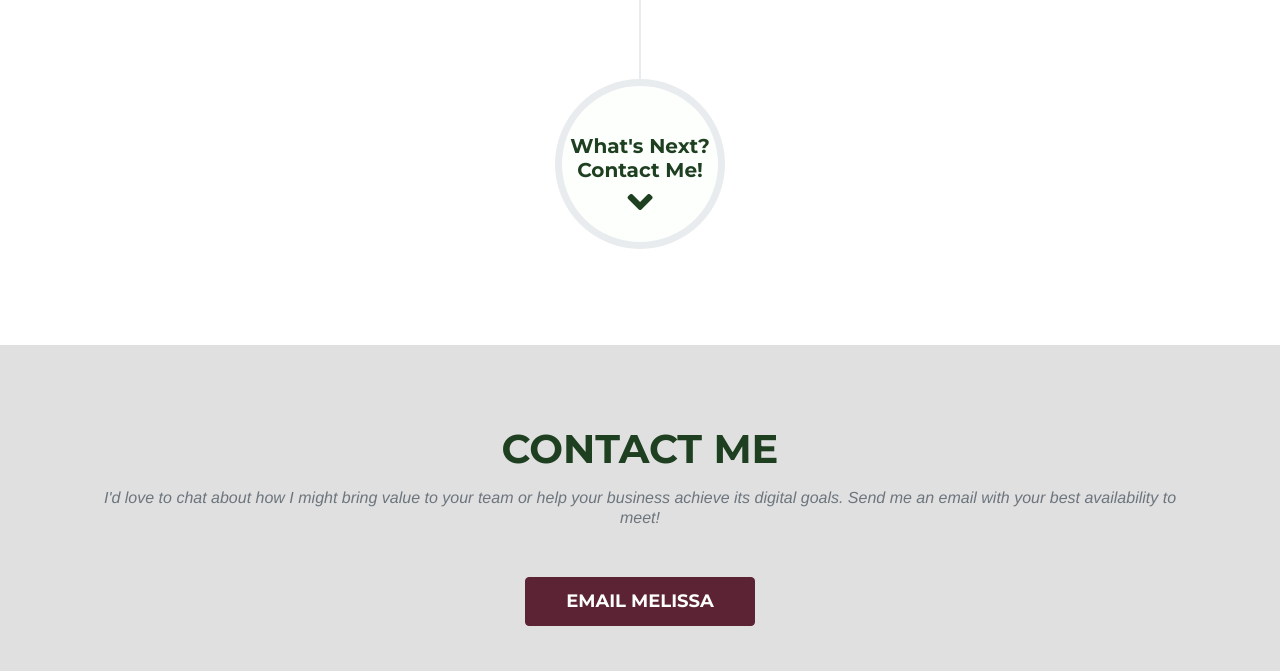
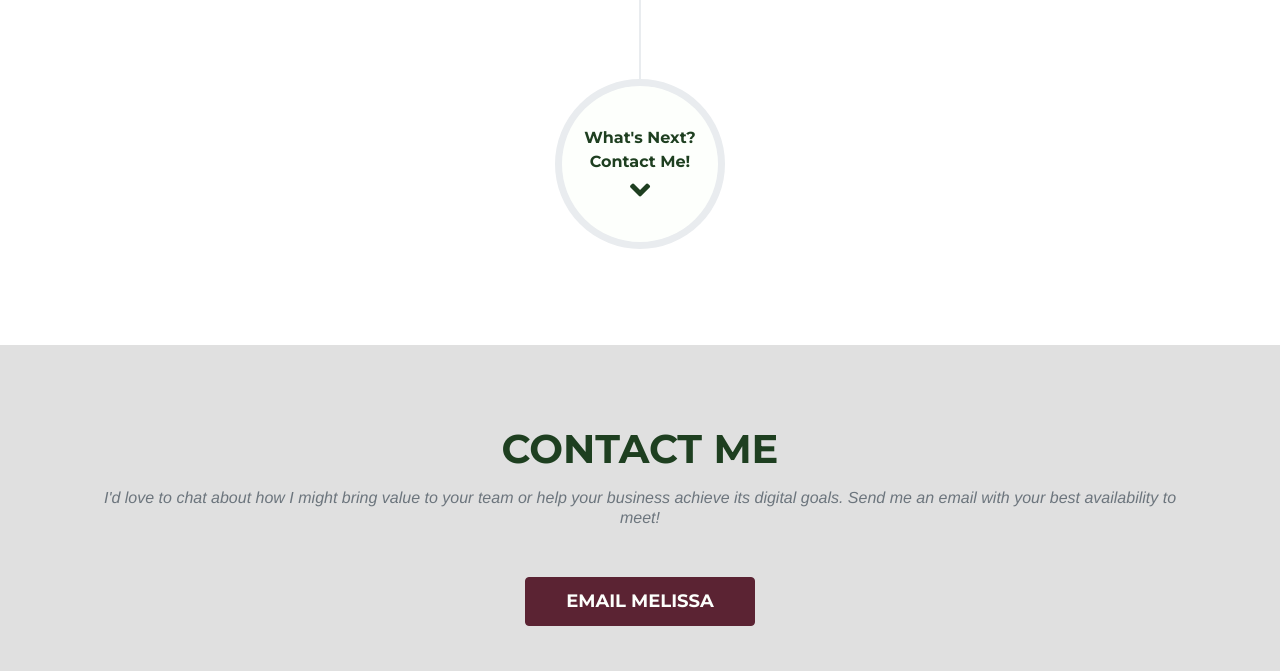
Before and after one commit to melissawheatley/melissawheatley.github.io, a plain HTML site: page index.html in a window 1280 px wide. Shown: the part 4740-5411 px from the top of the page. Drawn offline with nearby package versions, Linux system fonts and the light colour scheme; a web font is replaced by a local one.

Commit message:
media queries for the what's next on the timeline

```diff
--- a/index.html
+++ b/index.html
@@ -314,7 +314,7 @@
                     </li>
                     <li class="timeline-inverted">
                       <div class="timeline-image">
-                        <h5 class="mt-5">What's Next?<br />
+                        <h5 class="timeline-text">What's Next?<br />
                         Contact Me!<br />
                       <i class="fas fa-angle-down fa-2x"></i></h5>
                       </div>
--- a/scss/_timeline.scss
+++ b/scss/_timeline.scss
@@ -43,6 +43,11 @@
         border-right-width: 14px;
         border-left-width: 0;
       }
+    }
+    .timeline-text{
+      font-size: 0.7rem;
+      margin-top:0.3rem!important;
+      line-height: 1.1;
     }
     .timeline-image {
       position: absolute;
@@ -130,6 +135,10 @@
         padding: 0 30px 20px 20px;
         text-align: left;
       }
+      .timeline-text{
+        font-size: .8rem;
+        margin-top: .7rem!important;
+      }
     }
   }
 }
@@ -152,6 +161,11 @@
       }
       &.timeline-inverted > .timeline-panel {
         padding: 0 20px 20px;
+      }
+      .timeline-text{
+        font-size: 1rem;
+        margin-top: 2.5rem!important;
+        line-height: 1.5;
       }
     }
   }
```
Also changed, not shown: css/main.css, 1 other file.
